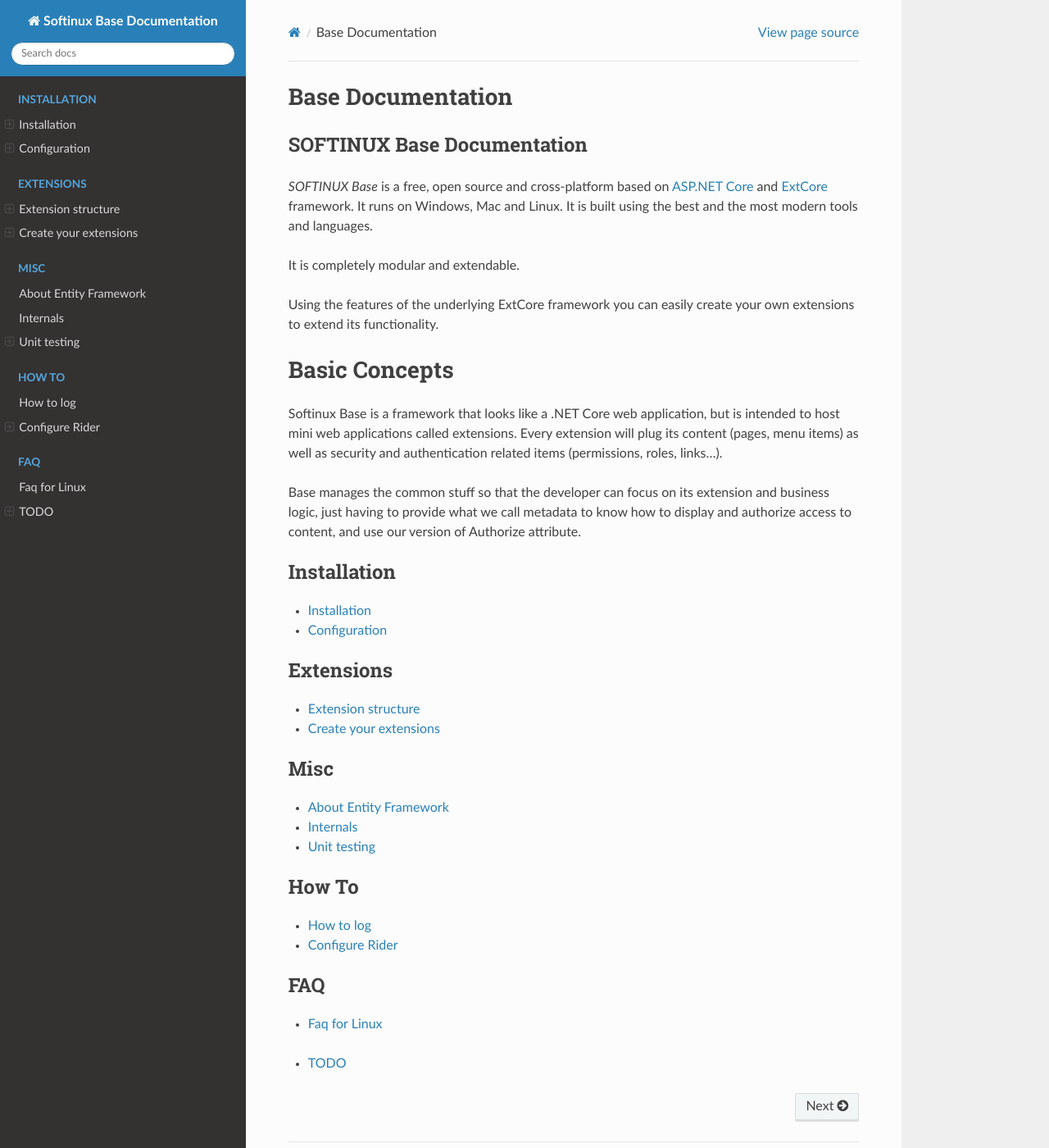
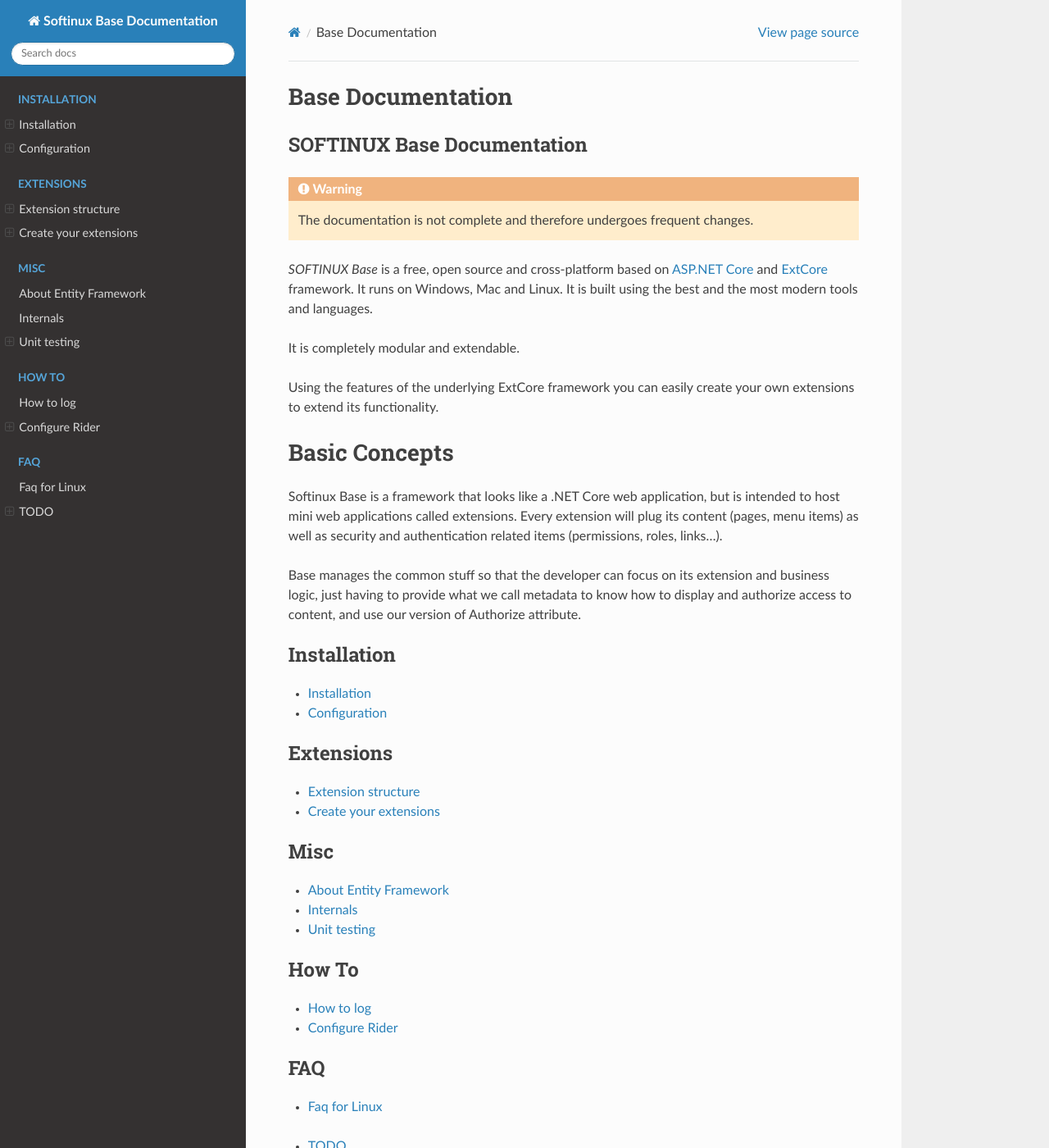
Before and after one commit to SOFTINUX/Base_Doc, a Sphinx documentation site: the page built from source/index.rst, in a window 1280 px wide and 1400 px high. Shown: the whole window at 82% size. Built offline with Sphinx 7.4.7 and the Read the Docs theme 2.0.0, drawn with Linux system fonts in a browser that asks for light colours.

Commit message:
Add warning msg in intro

```diff
--- a/source/index.rst
+++ b/source/index.rst
@@ -40,6 +40,6 @@
    faq/linux
 
 .. toctree::
-   :maxdepth: 1
+   :maxdepth: 0
 
    todo
--- a/source/intro.rst
+++ b/source/intro.rst
@@ -1,5 +1,8 @@
 SOFTINUX Base Documentation
 ***************************
+
+.. warning::
+   The documentation is not complete and therefore undergoes frequent changes.
 
 *SOFTINUX Base* is a free, open source and cross-platform based on |aspnetcore_link| and |extcore_link| framework.
 It runs on Windows, Mac and Linux.
```
